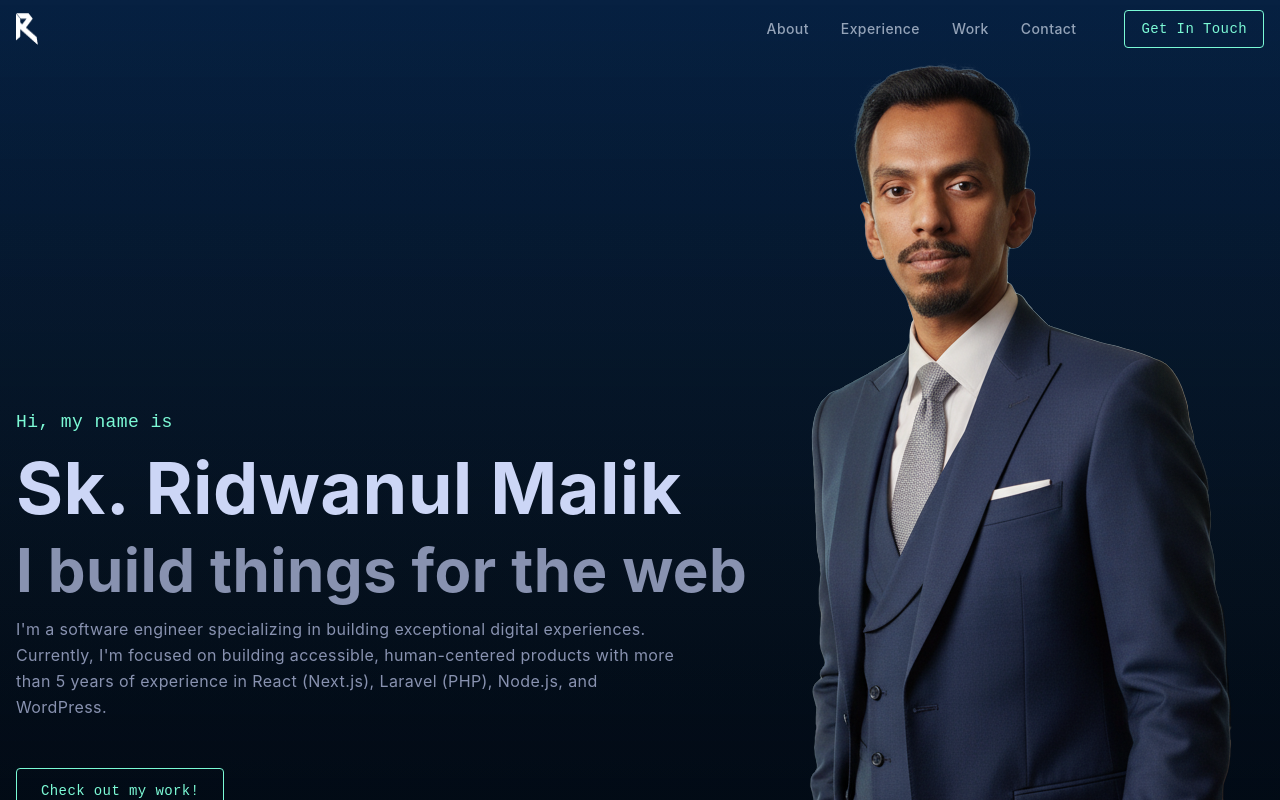
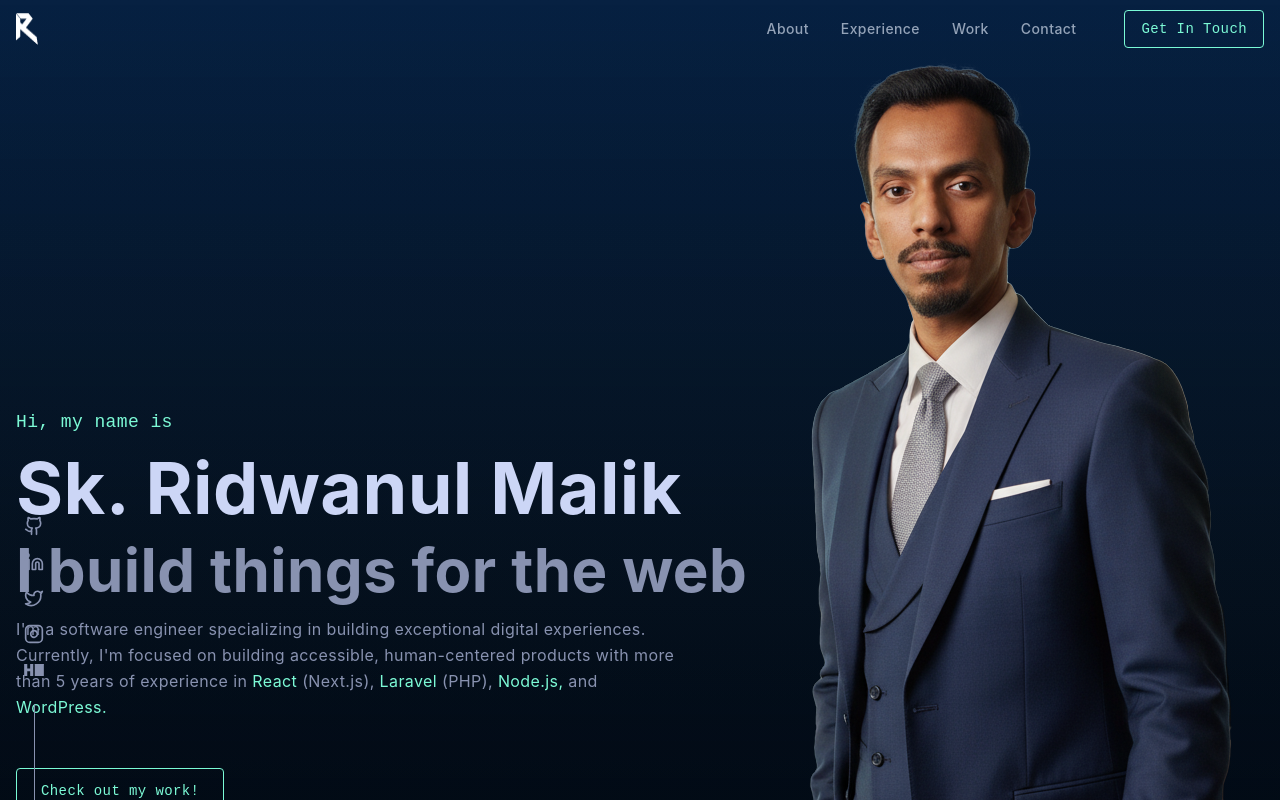
Before and after one commit to ridwanmalik/ridwanmalik.me, a Next.js app: page / in a window 1280 px wide. Built offline with nearby package versions, Linux system fonts and the light colour scheme.

Commit message:
feat: add FixedSocialMenu component and integrate it into layout; update social icon menus across pages

```diff
--- a/app/layout.tsx
+++ b/app/layout.tsx
@@ -1,4 +1,5 @@
 import Navbar from "@/components/layouts/Navbar"
+import FixedSocialMenu from "@/components/shared/FixedSocialMenu"
 import { PERSONAL_INFO } from "@/lib/constants"
 import "@/styles/globals.css"
 import type { Metadata } from "next"
@@ -79,6 +80,7 @@ const RootLayout = ({ children }: { children: ReactNode }) => {
         }}>
         <div className="h-screen w-screen relative">
           <Navbar />
+          <FixedSocialMenu />
           <div className="section-wrapper">{children}</div>
         </div>
       </body>
--- a/components/index.ts
+++ b/components/index.ts
@@ -2,7 +2,7 @@
 export { Navbar } from "./layouts"
 
 // Shared
-export { Header, SocialIconMenu } from "./shared"
+export { Header, SocialIconMenu, FixedSocialMenu } from "./shared"
 
 // Pages
 export { About, Contact, Experience, Home, Projects, Technologies } from "./pages"
--- a/components/pages/Contact.tsx
+++ b/components/pages/Contact.tsx
@@ -22,7 +22,7 @@ const Contact = () => {
           <SocialIconMenu
             orientation="horizontal"
             size="lg"
-            className="gap-6"
+            className="gap-4"
           />
         </div>
       </div>
--- a/components/pages/Experience.tsx
+++ b/components/pages/Experience.tsx
@@ -2,6 +2,7 @@
 
 import { useState } from "react"
 import { SECTION_TITLES, EXPERIENCES } from "@/lib/constants"
+import TechWithHoverCard from "@/components/shared/TechWithHoverCard"
 
 const Experience = () => {
   const [activeTab, setActiveTab] = useState(0)
@@ -55,7 +56,9 @@ const Experience = () => {
                   {EXPERIENCES[activeTab]?.description?.map((desc, index) => (
                     <div key={index} className="flex items-start">
                       <span className="text-custom-accent mr-3 -mt-0.5">▸</span>
-                      <p className="text-custom-secondary">{desc}</p>
+                      <div className="text-custom-secondary">
+                        <TechWithHoverCard text={desc} />
+                      </div>
                     </div>
                   ))}
                 </div>
--- a/components/pages/Home.tsx
+++ b/components/pages/Home.tsx
@@ -1,6 +1,8 @@
 import Header from "@/components/shared/Header"
+import SocialIconMenu from "@/components/shared/SocialIconMenu"
 import { ridwan } from "@/lib/assets"
 import { PERSONAL_INFO } from "@/lib/constants"
+import TechWithHoverCard from "@/components/shared/TechWithHoverCard"
 import Image from "next/image"
 import Link from "next/link"
 
@@ -19,14 +21,23 @@ const Home = () => {
               {PERSONAL_INFO.title}
             </h2>
             <div className="max-w-2xl">
-              <p className="text-custom-secondary leading-relaxed">{PERSONAL_INFO.description}</p>
+              <div className="text-custom-secondary leading-relaxed">
+                <TechWithHoverCard text={PERSONAL_INFO.description} />
+              </div>
             </div>
-            <div className="pt-8">
+            <div className="pt-8 space-y-6">
               <Link
                 href="#work"
                 className="text-sm inline-block border border-accent text-custom-accent px-6 py-3 rounded hover:bg-accent/10 transition-colors font-mono">
                 Check out my work!
               </Link>
+              <div className="flex justify-start lg:hidden">
+                <SocialIconMenu
+                  orientation="horizontal"
+                  size="md"
+                  className="gap-4"
+                />
+              </div>
             </div>
           </div>
           <div className="flex justify-end items-end self-end">
--- a/components/pages/Projects.tsx
+++ b/components/pages/Projects.tsx
@@ -3,6 +3,7 @@
 import { useState } from "react"
 import { SECTION_TITLES, FEATURED_PROJECTS, OTHER_PROJECTS } from "@/lib/constants"
 import { Github, ExternalLink, FolderOpen } from "lucide-react"
+import TechWithHoverCard from "@/components/shared/TechWithHoverCard"
 
 const Projects = () => {
   // Using FEATURED_PROJECTS from constants
@@ -47,7 +48,9 @@ const Projects = () => {
                   <h3 className="text-2xl font-semibold text-custom-foreground mb-4">{project.title}</h3>
 
                   <div className="bg-slate-800/50 p-6 rounded-lg mb-4 backdrop-blur-sm">
-                    <p className="text-custom-secondary">{project.description}</p>
+                    <div className="text-custom-secondary">
+                      <TechWithHoverCard text={project.description} />
+                    </div>
                   </div>
 
                   <div
@@ -55,7 +58,9 @@ const Projects = () => {
                       index % 2 === 1 ? "lg:justify-start" : "lg:justify-end"
                     }`}>
                     {project.tech.map((tech, techIndex) => (
-                      <span key={techIndex}>{tech}</span>
+                      <span key={techIndex}>
+                        <TechWithHoverCard text={tech} />
+                      </span>
                     ))}
                   </div>
 
@@ -98,11 +103,15 @@ const Projects = () => {
                 <h3 className="text-xl font-semibold text-custom-foreground mb-3 group-hover:text-custom-accent transition-colors">
                   {project.title}
                 </h3>
-                <p className="text-custom-secondary mb-4">{project.description}</p>
+                <div className="text-custom-secondary mb-4">
+                  <TechWithHoverCard text={project.description} />
+                </div>
 
                 <div className="flex flex-wrap gap-2 font-mono text-sm text-custom-secondary">
                   {project.tech.map((tech, techIndex) => (
-                    <span key={techIndex}>{tech}</span>
+                    <span key={techIndex}>
+                      <TechWithHoverCard text={tech} />
+                    </span>
                   ))}
                 </div>
               </div>
--- /dev/null
+++ b/components/shared/FixedSocialMenu.tsx
@@ -0,0 +1,48 @@
+"use client"
+
+import { SOCIAL_LINKS } from "@/lib/constants"
+import { Github, Linkedin, Twitter, Instagram } from "lucide-react"
+import { HackerRankIcon } from "@/lib/icons"
+
+const iconMap = {
+  github: Github,
+  linkedin: Linkedin,
+  twitter: Twitter,
+  instagram: Instagram,
+  hackerrank: () => <HackerRankIcon />
+}
+
+export default function FixedSocialMenu() {
+  return (
+    <div className="fixed left-6 bottom-0 z-50 hidden lg:block">
+      <div className="flex flex-col items-center space-y-6">
+        {/* Social Icons */}
+        <div className="flex flex-col space-y-4">
+          {SOCIAL_LINKS.map((link, index) => {
+            const IconComponent = iconMap[link.icon as keyof typeof iconMap]
+
+            return (
+              <a
+                key={index}
+                href={link.url}
+                target="_blank"
+                rel="noopener noreferrer"
+                className="text-custom-secondary hover:text-custom-accent hover:-translate-y-1 transition-all duration-200 group"
+                aria-label={link.name}
+              >
+                {link.icon === "hackerrank" ? (
+                  <HackerRankIcon className="w-5 h-5" />
+                ) : (
+                  <IconComponent className="w-5 h-5" />
+                )}
+              </a>
+            )
+          })}
+        </div>
+
+        {/* Vertical Line */}
+        <div className="w-px h-24 bg-custom-secondary"></div>
+      </div>
+    </div>
+  )
+}
--- a/components/shared/SocialIconMenu.tsx
+++ b/components/shared/SocialIconMenu.tsx
@@ -52,7 +52,7 @@ export default function SocialIconMenu({
       <Button
         variant="ghost"
         size="icon"
-        className="text-custom-secondary hover:text-custom-accent transition-colors"
+        className="text-custom-secondary hover:text-custom-secondary/80 hover:bg-transparent transition-colors duration-200"
         asChild
       >
         <a
--- a/components/shared/index.ts
+++ b/components/shared/index.ts
@@ -2,5 +2,6 @@ import Header from "./Header"
 import SocialIconMenu from "./SocialIconMenu"
 import TechWithHoverCard from "./TechWithHoverCard"
 import TechHoverCard from "./TechHoverCard"
+import FixedSocialMenu from "./FixedSocialMenu"
 
-export { Header, SocialIconMenu, TechWithHoverCard, TechHoverCard }
+export { Header, SocialIconMenu, TechWithHoverCard, TechHoverCard, FixedSocialMenu }
--- a/lib/icons.tsx
+++ b/lib/icons.tsx
@@ -10,9 +10,9 @@ export const LinkedInIcon = () => (
   </svg>
 )
 
-export const HackerRankIcon = () => (
+export const HackerRankIcon = ({ className = "w-5 h-5" }: { className?: string }) => (
   <svg
-    className="w-8 h-6"
+    className={className}
     xmlns="http://www.w3.org/2000/svg"
     width="66"
     height="40"
```
